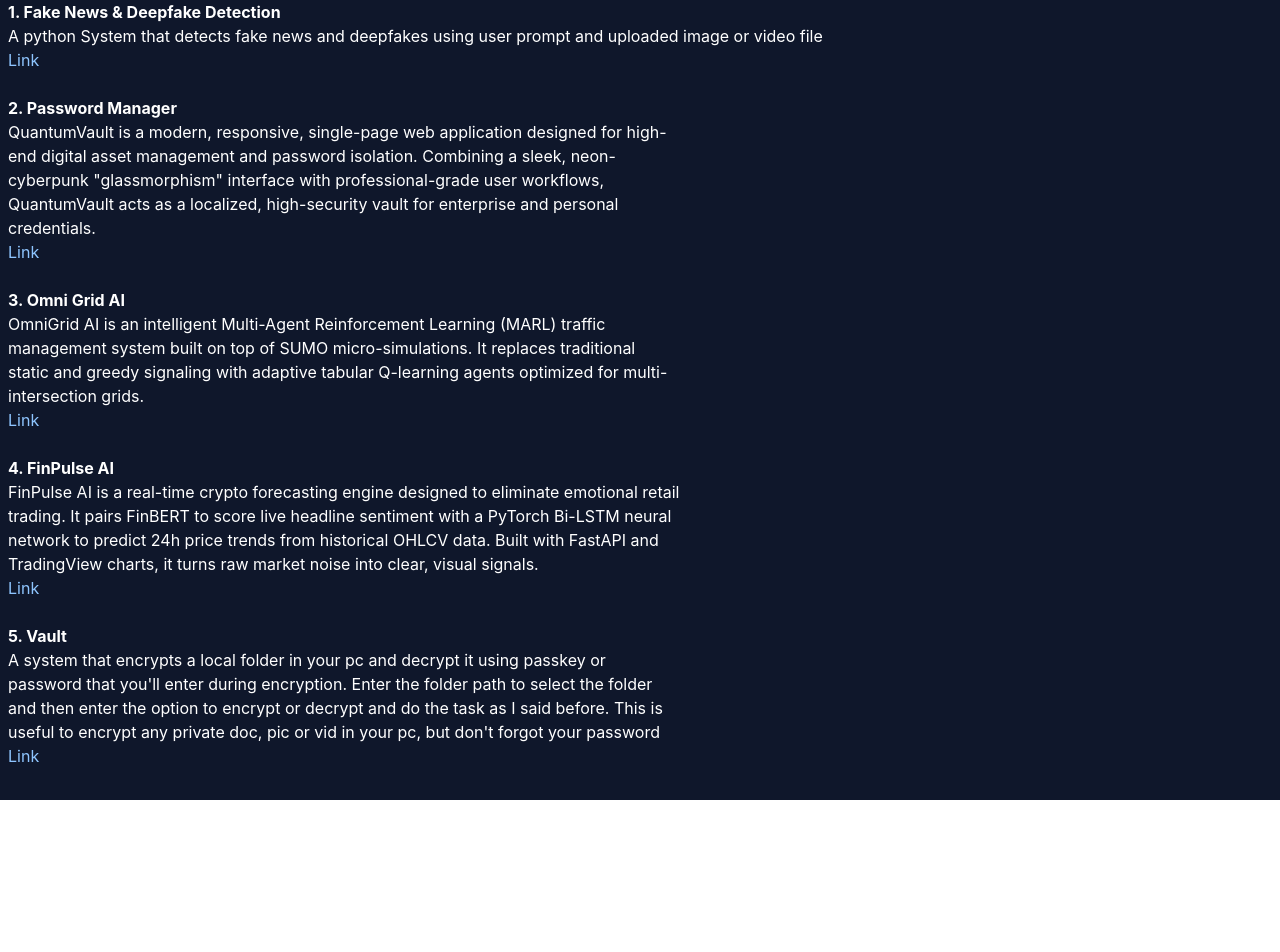
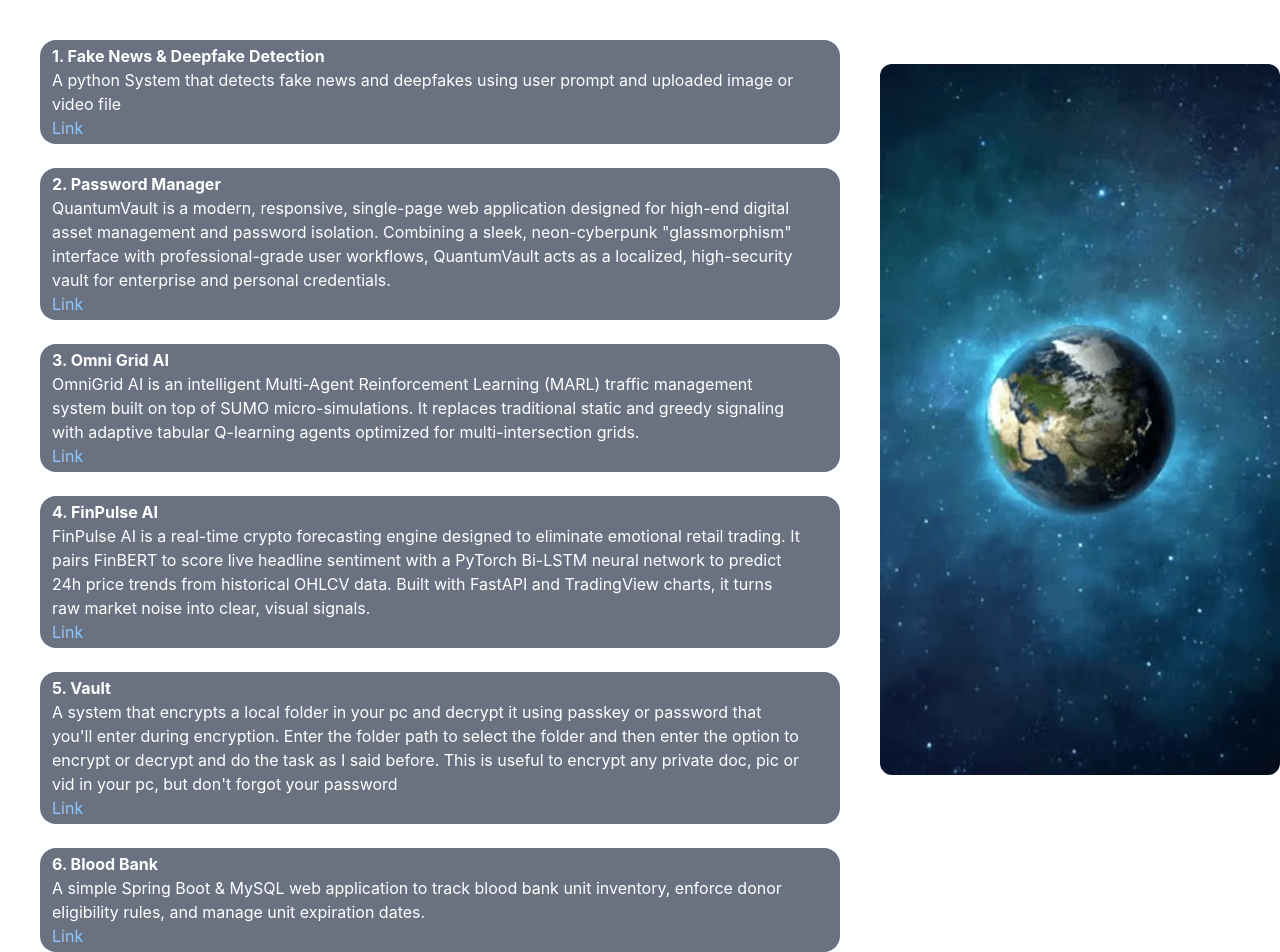
Before and after one commit to rajamathalaipriyaeshv/MERN-Project, a React app in the folder frontend/: page /project in a window 1280 px wide. Before the commit the page ends 800 px from the top, so only its background shows below. Built offline with nearby package versions, Linux system fonts and the light colour scheme; the HTML template or start-up script is replaced by a standard one.

Commit message:
Updated Porject page (10:44 AM)

```diff
--- a/frontend/src/App.jsx
+++ b/frontend/src/App.jsx
@@ -1,7 +1,13 @@
 import './App.css'
+import {BrowserRouter, Routes, Route, RouterProvider} from 'react-router-dom'
 import Login from './pages/login'
-import {BrowserRouter, Routes, Route} from 'react-router-dom'
 import Project from './pages/project'
+import Task from './pages/task'
+import Team from './pages/team'
+import Clint from './pages/clint'
+import Dash from './pages/dash'
+import Calender from './pages/calender'
+import Set from './pages/set'
 function App() {
 
   return (
@@ -9,6 +15,12 @@ function App() {
       <Routes>
         <Route path="/login" element={<Login/>}/>
         <Route path="/project" element={<Project/>}/>
+        <Route path="/task" element={<Task/>}/>
+        <Route path="/team" element={<Team/>}/>
+        <Route path="/clint" element={<Clint/>}/>
+        <Route path="/dash" element={<Dash/>}/>
+        <Route path="/calender" element={<Calender/>}/>
+        <Route path="/set" element={<Set/>}/>
       </Routes>
     </BrowserRouter>
   )
--- /dev/null
+++ b/frontend/src/pages/calender.jsx
@@ -0,0 +1,5 @@
+function Calender(){
+
+}
+
+export default Calender
--- /dev/null
+++ b/frontend/src/pages/clint.jsx
@@ -0,0 +1,5 @@
+function Clint(){
+
+}
+
+export default Clint
--- /dev/null
+++ b/frontend/src/pages/dash.jsx
@@ -0,0 +1,5 @@
+function Dash(){
+
+}
+
+export default Dash
--- /dev/null
+++ b/frontend/src/pages/login.css
@@ -0,0 +1,3 @@
+body{
+    background-color:aliceblue;
+}
--- a/frontend/src/pages/login.jsx
+++ b/frontend/src/pages/login.jsx
@@ -1,3 +1,4 @@
+import './login.css'
 import { useState } from 'react'
 import chennaiimg from '../assets/Chennai_Central.jpg'
 function Login(){
@@ -13,7 +14,7 @@ function Login(){
     <div className='text-yellow-500 text-5xl font-medium text-center uppercase'>Chennai</div>
     <div className='flex flex-col items-center justify-center'>
     <img src={chennaiimg} alt='Chennai' className='w-auto h-auto'/>
-    </div><br></br>
+    </div>
 
     <form onSubmit={(e)=>formsubmit(e)}className='ml-10 mb-1.5'>
       <label className="text-sm font-medium text-slate-900 mb-1">Enter Email:  </label>
--- /dev/null
+++ b/frontend/src/pages/project.css
@@ -0,0 +1,3 @@
+body{
+    background-color: var(--color-slate-800);
+}
--- a/frontend/src/pages/project.jsx
+++ b/frontend/src/pages/project.jsx
@@ -1,34 +1,54 @@
+import './project.css'
+import world from '../assets/world.webp'
 function Project(){
     return(
         <>
-        <div className="min-h-screen bg-slate-900 text-white">
-        <div className="ml-2">
-        <div>
+        <div className="text-white flex justify-evenly items-start gap-10">
+
+        <div className="ml-10 mt-10 w-7xl">
+
+        <div className='bg-gray-500 rounded-2xl pl-3 py-1'>
             <h1 className="font-bold">1. Fake News & Deepfake Detection</h1>
             <p className="mr-4">A python System that detects fake news and deepfakes using user prompt and uploaded image or video file</p>
-            <a href="https://github.com/rajamathalaipriyaeshv/Fake-news-and-deepfake-detection" target="_blank" className="text-blue-300">Link</a>
+            <a href="https://github.com/rajamathalaipriyaeshv/Fake-news-and-deepfake-detection" target="_blank" className="text-blue-300 hover:underline hover:text-blue-400">Link</a>
         </div><br></br>
-        <div>
+
+        <div className='bg-gray-500 rounded-2xl pl-3 py-1'>
             <h1 className="font-bold">2. Password Manager</h1>
-            <p className="mr-150">QuantumVault is a modern, responsive, single-page web application designed for high-end digital asset management and password isolation. Combining a sleek, neon-cyberpunk "glassmorphism" interface with professional-grade user workflows, QuantumVault acts as a localized, high-security vault for enterprise and personal credentials.</p>
-            <a href="https://github.com/rajamathalaipriyaeshv/Password-Manager" target="_blank" className="text-blue-300">Link</a>
+            <p className="mr-10">QuantumVault is a modern, responsive, single-page web application designed for high-end digital asset management and password isolation. Combining a sleek, neon-cyberpunk "glassmorphism" interface with professional-grade user workflows, QuantumVault acts as a localized, high-security vault for enterprise and personal credentials.</p>
+            <a href="https://github.com/rajamathalaipriyaeshv/Password-Manager" target="_blank" className="text-blue-300 hover:underline hover:text-blue-400">Link</a>
         </div><br></br>
-        <div>
+
+        <div className='bg-gray-500 rounded-2xl pl-3 py-1'>
             <h1 className="font-bold">3. Omni Grid AI</h1>
-            <p className="mr-150">OmniGrid AI is an intelligent Multi-Agent Reinforcement Learning (MARL) traffic management system built on top of SUMO micro-simulations. It replaces traditional static and greedy signaling with adaptive tabular Q-learning agents optimized for multi-intersection grids.</p>
-            <a href="https://github.com/rajamathalaipriyaeshv/Omni-Grid" target="_blank" className="text-blue-300">Link</a>
+            <p className="mr-10">OmniGrid AI is an intelligent Multi-Agent Reinforcement Learning (MARL) traffic management system built on top of SUMO micro-simulations. It replaces traditional static and greedy signaling with adaptive tabular Q-learning agents optimized for multi-intersection grids.</p>
+            <a href="https://github.com/rajamathalaipriyaeshv/Omni-Grid" target="_blank" className="text-blue-300 hover:underline hover:text-blue-400">Link</a>
         </div><br></br>
-        <div>
+
+        <div className='bg-gray-500 rounded-2xl pl-3 py-1'>
             <h1 className="font-bold">4. FinPulse AI</h1>
-            <p className="mr-150">FinPulse AI is a real-time crypto forecasting engine designed to eliminate emotional retail trading. It pairs FinBERT to score live headline sentiment with a PyTorch Bi-LSTM neural network to predict 24h price trends from historical OHLCV data. Built with FastAPI and TradingView charts, it turns raw market noise into clear, visual signals.</p>
-            <a href="https://github.com/rajamathalaipriyaeshv/FinPulse-AI" target="_blank" className="text-blue-300">Link</a>
+            <p className="mr-10">FinPulse AI is a real-time crypto forecasting engine designed to eliminate emotional retail trading. It pairs FinBERT to score live headline sentiment with a PyTorch Bi-LSTM neural network to predict 24h price trends from historical OHLCV data. Built with FastAPI and TradingView charts, it turns raw market noise into clear, visual signals.</p>
+            <a href="https://github.com/rajamathalaipriyaeshv/FinPulse-AI" target="_blank" className="text-blue-300 hover:underline hover:text-blue-400">Link</a>
         </div><br></br>
-        <div>
+
+        <div className='bg-gray-500 rounded-2xl pl-3 py-1'>
             <h1 className="font-bold">5. Vault</h1>
-            <p className="mr-150">A system that encrypts a local folder in your pc and decrypt it using passkey or password that you'll enter during encryption. Enter the folder path to select the folder and then enter the option to encrypt or decrypt and do the task as I said before. This is useful to encrypt any private doc, pic or vid in your pc, but don't forgot your password</p>
-            <a href="https://github.com/rajamathalaipriyaeshv/Vault" target="_blank" className="text-blue-300">Link</a>
+            <p className="mr-10">A system that encrypts a local folder in your pc and decrypt it using passkey or password that you'll enter during encryption. Enter the folder path to select the folder and then enter the option to encrypt or decrypt and do the task as I said before. This is useful to encrypt any private doc, pic or vid in your pc, but don't forgot your password</p>
+            <a href="https://github.com/rajamathalaipriyaeshv/Vault" target="_blank" className="text-blue-300 hover:underline hover:text-blue-400">Link</a>
+        </div><br></br>
+
+        <div className='bg-gray-500 rounded-2xl pl-3 py-1'>
+            <h1 className="font-bold">6. Blood Bank</h1>
+            <p className="mr-10">A simple Spring Boot & MySQL web application to track blood bank unit inventory, enforce donor eligibility rules, and manage unit expiration dates.</p>
+            <a href="https://github.com/rajamathalaipriyaeshv/BloodBank" target="_blank" className="text-blue-300 hover:underline hover:text-blue-400">Link</a>
         </div>
+
         </div>
+
+        <div className="w-full md:w-1/2 md:sticky md:top-6">
+        <img src={world} className='w-auto h-auto rounded-xl object-cover mt-10'></img>
+        </div>
+
         </div>
         </>
     )
--- /dev/null
+++ b/frontend/src/pages/set.jsx
@@ -0,0 +1,5 @@
+function Set(){
+
+}
+
+export default Set
--- /dev/null
+++ b/frontend/src/pages/task.jsx
@@ -0,0 +1,5 @@
+function Task(){
+
+}
+
+export default Task
--- /dev/null
+++ b/frontend/src/pages/team.jsx
@@ -0,0 +1,5 @@
+function Team(){
+
+}
+
+export default Team
```
Also changed, not shown: frontend/src/assets/world.webp (added).
